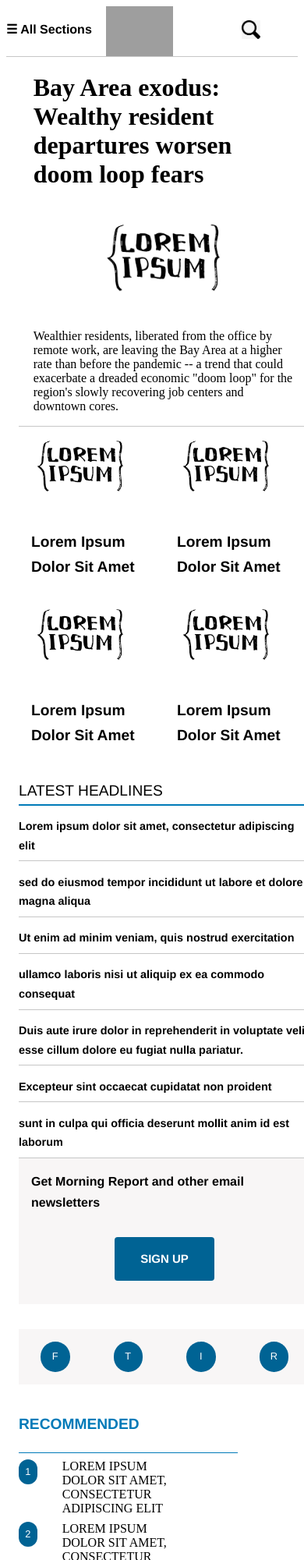
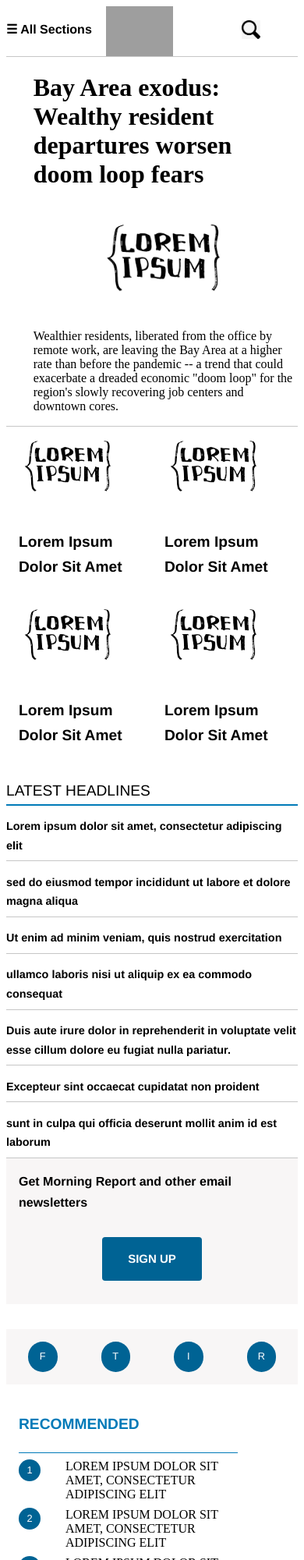
Before and after one commit to 0sake/0sake.github.io, a plain HTML site: page index.html in a window 390 px wide. Shown: the top 2000 px of the page at 78% size. Drawn offline with Linux system fonts and the light colour scheme; grey boxes are pictures that could not be loaded.

Commit message:
responsive corrections

```diff
--- a/style.css
+++ b/style.css
@@ -347,6 +347,7 @@
     flex-wrap: wrap;
     border-top: 1px solid rgb(198, 198, 198);
     margin-left: 2em;
+    margin-right: 2em;
   }
 
   .body .middle-box-top{
@@ -583,7 +584,7 @@
     background-color: #006394;
     color: #fff;
     font: normal 500 0.8em/1.7333333333 "Droid Sans",Helvetica,sans-serif;
-    padding: 7% 5%;
+    padding: 5% 5%;
     border-radius: 30px;
     justify-content: center;
     align-items: center;
@@ -616,7 +617,6 @@
 
   .footer-icon{
     display: flex;
-    margin-left: 2em;
     flex-direction: row;
     justify-content: left;
     align-items: center;
@@ -625,9 +625,11 @@
   }
 
   .footer-icon img{
-    width: 50%;
+    width: 35%;
     height: 75%;
     margin-right: 1em;
+    margin-bottom: 0.5em;
+    margin-left: 2em;
   }
 
 
@@ -753,6 +755,7 @@
     .body .headlines-coloumn{
       /* width: 75%; */
       width: 100%;
+      margin-left: 0em;
     }
 
     .recommended-column{
@@ -766,6 +769,6 @@
 
     .recommended-box .recommended-column li{
       margin-top: 0.5em;
-      width: 80%;
+      width: 95%;
     }
   }
```
